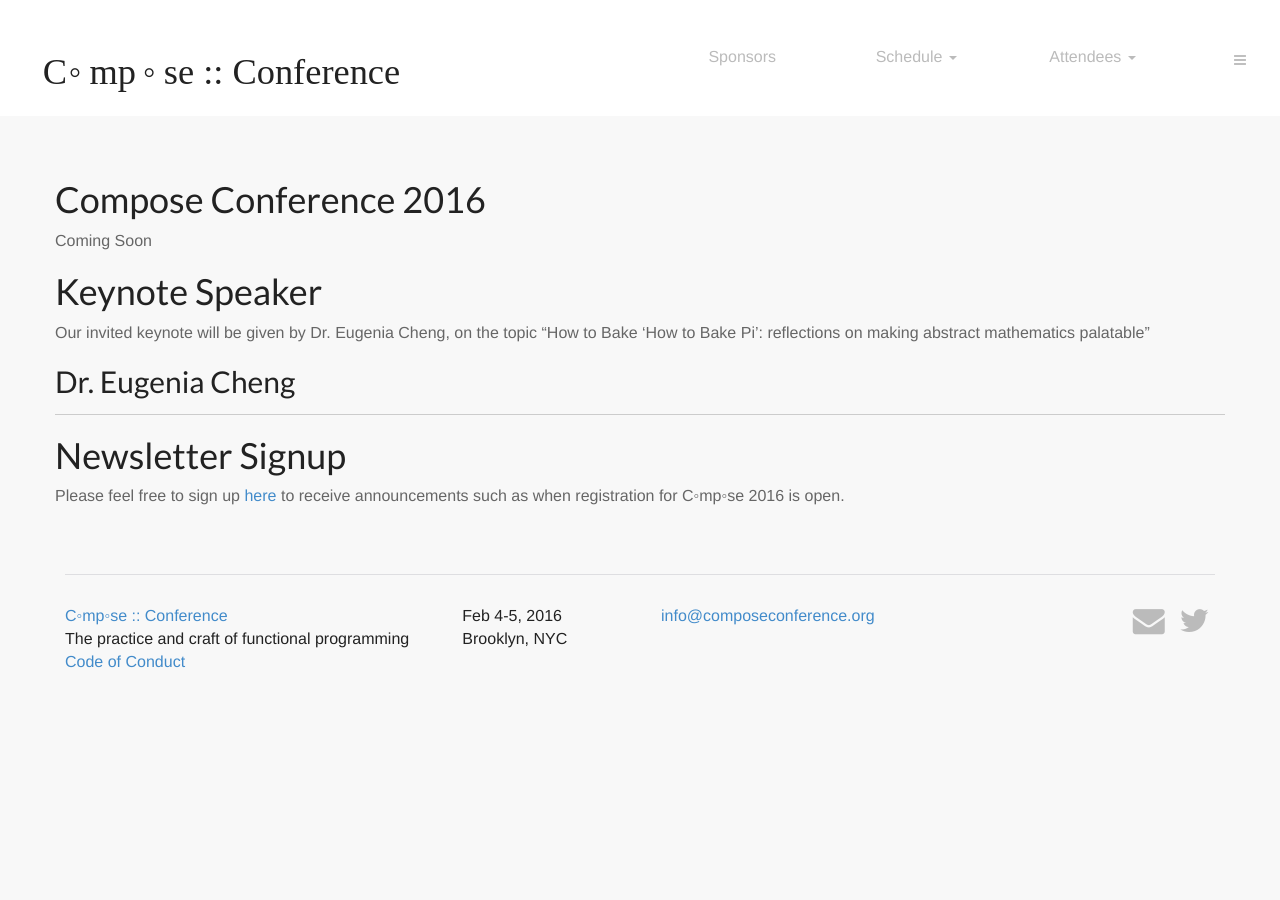
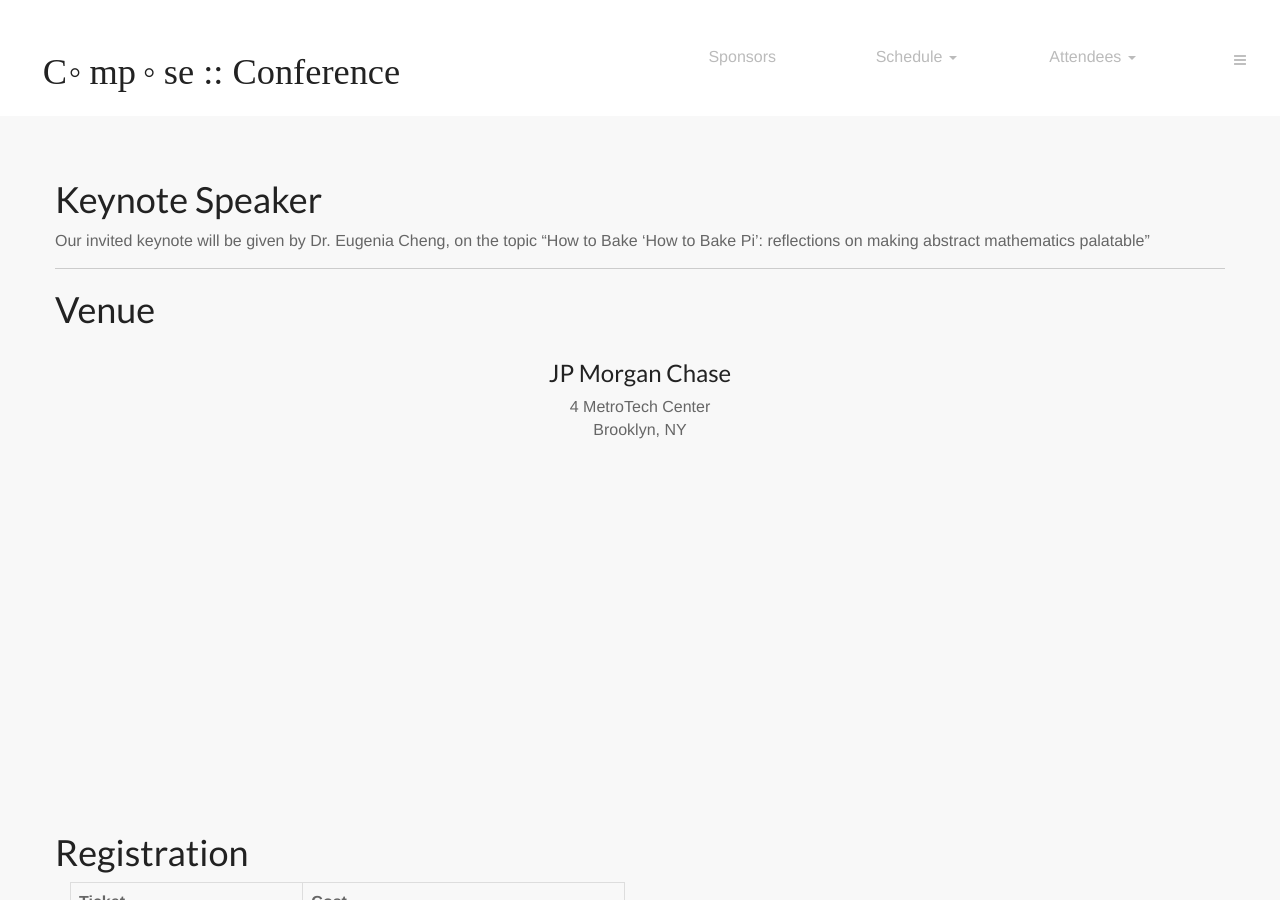
Before and after one commit to ny-haskell/composeconference, a Jekyll site: the page built from 2016/index.md, in a window 1280 px wide and 900 px high. Built offline with Jekyll 4.4.1, drawn with Linux system fonts in a browser that asks for light colours; Markdown is read by kramdown in place of the engine named in the settings; some of the changed text lies outside the part shown.

Commit message:
include venue information

```diff
--- a/2016/index.md
+++ b/2016/index.md
@@ -1,22 +1,13 @@
 ---
-layout: page2016
+layout: mainpage2016
 title: Compose Conference 2016
 permalink: /2016/
 ---
-
-Coming Soon
-
 
 # Keynote Speaker
 
 Our invited keynote will be given by Dr. Eugenia Cheng, on the topic "How to Bake 'How to Bake Pi': reflections on making abstract mathematics palatable"
 
-## Dr. Eugenia Cheng
-
-
 ---
 
-
-# Newsletter Signup
-
-Please feel free to sign up [here](http://eepurl.com/bGMQsz) to receive announcements such as when registration for C◦mp◦se 2016 is open.
+# Venue
--- /dev/null
+++ b/_layouts/mainpage2016.html
@@ -0,0 +1,95 @@
+---
+layout: compress
+---
+<!DOCTYPE html>
+<html>
+  {% include head.html %}
+  <script src="http://maps.google.com/maps/api/js?sensor=false"></script>
+  <body{% if page.klasa %} class="{{ page.klasa }}"{% endif %}>
+    {% include header2016.html %}
+        <div class="wrapper">
+        <div class="site-content clearfix" role="main">
+
+        <div class="wrapper">
+            <div class="container">
+                <div class="row">
+
+                    <article class="page">
+
+                      <div class="entry">
+                        {{ content }}
+
+<div class="col-lg-12 col-md-12 col-sm-12 centered">
+  <!-- <h1>February 4-5, 2016</h1> -->
+  <h3>JP Morgan Chase</h3>
+  <p>4 MetroTech Center <br>
+     Brooklyn, NY <br>
+  </p>
+</div>
+<br/>
+
+                        <section id="map" name="map"></section>
+                        <div id="mapwrap">
+                          <div class="container">
+                            <div class="row mt">
+                              <div id="map-canvas" style="width: 100%; height: 400px;"></div>
+                            </div>
+                          </div>
+                        </div>
+
+<h1>Registration</h1>
+
+<div class="col-lg-6 col-md-6 col-sm-6">
+  <table class="table table-bordered">
+    <tbody><tr><th>Ticket</th><th>Cost</th></tr>
+      <tr><td>Individual (Early Bird)</td><td>$64.29 <em>Price ends Jan 1, 2016</em></td></tr>
+      <tr><td>Individual (Regular)</td><td>$95.94</td></tr>
+      <tr><td>Corporate</td><td>$127.59</td></tr>
+    </tbody>
+  </table>
+</div>
+
+                      </div>
+                    </article>
+
+                </div>
+            </div>
+        </div><!-- /aboutwrap -->
+
+        </div>
+        </div>
+    {% include footer.html %}
+  </body>
+
+<script type="text/javascript">
+  function initialize() {
+      var mapOptions = {
+        center: { lat: 40.6928712, lng: -73.986036},
+        zoom: 18
+      };
+
+      var iconURLPrefix = 'http://maps.google.com/mapfiles/ms/icons/';
+      var markers = new Array();
+      var marker;
+
+      var map = new google.maps.Map(document.getElementById('map-canvas'),
+          mapOptions);
+
+
+      marker = new google.maps.Marker({
+        position: new google.maps.LatLng(40.6928712, -73.986036),
+        map: map,
+        icon : iconURLPrefix + 'red-dot.png',
+    });
+
+      marker = new google.maps.Marker({
+        position: new google.maps.LatLng(40.6928712, -73.986036),
+        map: map,
+        icon : iconURLPrefix + 'red-dot.png',
+    });
+
+    }
+
+    google.maps.event.addDomListener(window, 'load', initialize);
+</script>
+</html>
```
